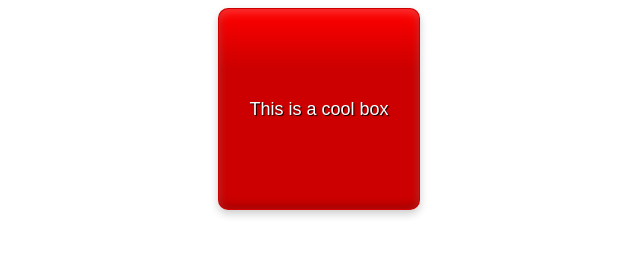
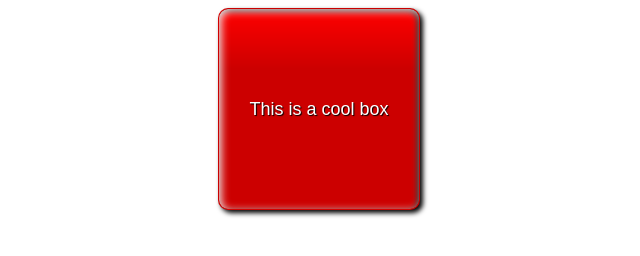
Before and after one commit to Zakaria-Ahmed8/Zakaria-Ahmed8.github.io, a plain HTML site: page assignment-3-part-2/index.html in a window 1280 px wide. Shown: the whole page, without its empty margins (321-961 px from the left). Drawn offline with Linux system fonts and the light colour scheme.

Commit message:
Update style.css
fixed box shadow

```diff
--- a/assignment-3-part-2/style.css
+++ b/assignment-3-part-2/style.css
@@ -23,9 +23,9 @@ html {
     border-radius: 10px;
     border: 1px solid #cc0000c4;
     background-image: linear-gradient( rgba(0, 0, 0, 0) 0%, rgba(0, 0, 0, 0.2) 30%, rgba(0, 0, 0, 0.2) 100%);
-    box-shadow: 0 4px 8px rgba(0, 0, 0, 0.2),
-                inset 0 4px 8px rgba(255, 255, 255, 0.2),
-                inset 0 -4px 8px rgba(0, 0, 0, 0.2);
+    box-shadow: 3px 3px 5px rgb(0, 0, 0),
+                inset 2px 2px 8px rgb(247, 247, 247),
+                inset  -2px 2px 5px rgb(0, 0, 0);
 
 
  }
```
